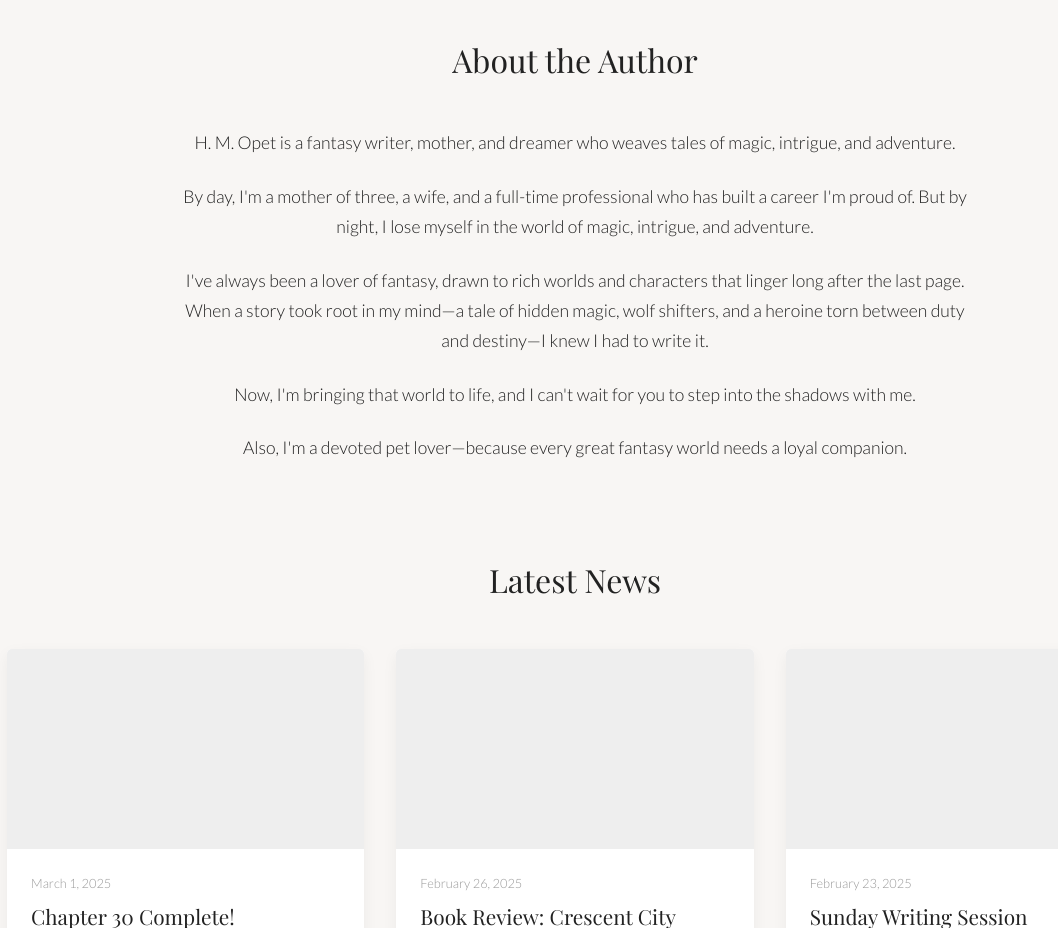
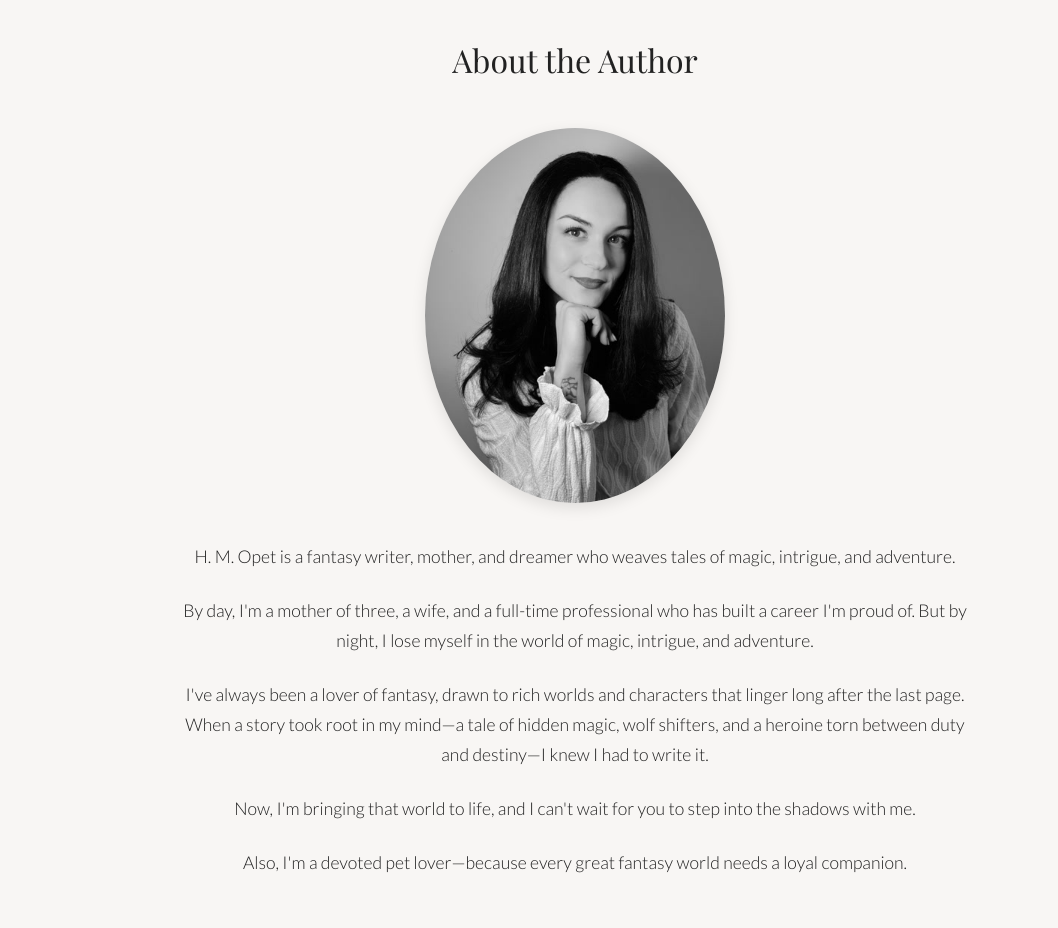
Before and after one commit to neilopet/haleymopet-website, a plain HTML site: page index.html in a window 1280 px wide. Shown: the part 1040-1968 px from the top of the page, without its empty margins (65-1123 px from the left). Drawn offline with nearby package versions, Linux system fonts and the light colour scheme; a web font is replaced by a local one.

Commit message:
Add author headshot to About section

```diff
--- a/index.html
+++ b/index.html
@@ -519,6 +519,9 @@
         <div class="container">
             <div class="about-content">
                 <h2 class="section-title">About the Author</h2>
+                <div style="text-align: center; margin-bottom: 2rem;">
+                    <img src="images/haley-headshot-400.jpg" alt="H. M. Opet" style="border-radius: 50%; max-width: 300px; width: 100%; box-shadow: 0 5px 15px rgba(0, 0, 0, 0.1);">
+                </div>
                 <div class="about-text">
                     <p>H. M. Opet is a fantasy writer, mother, and dreamer who weaves tales of magic, intrigue, and adventure.</p>
                     <p>By day, I'm a mother of three, a wife, and a full-time professional who has built a career I'm proud of. But by night, I lose myself in the world of magic, intrigue, and adventure.</p>
```
Also changed, not shown: images/haley-headshot-400.jpg (added).
